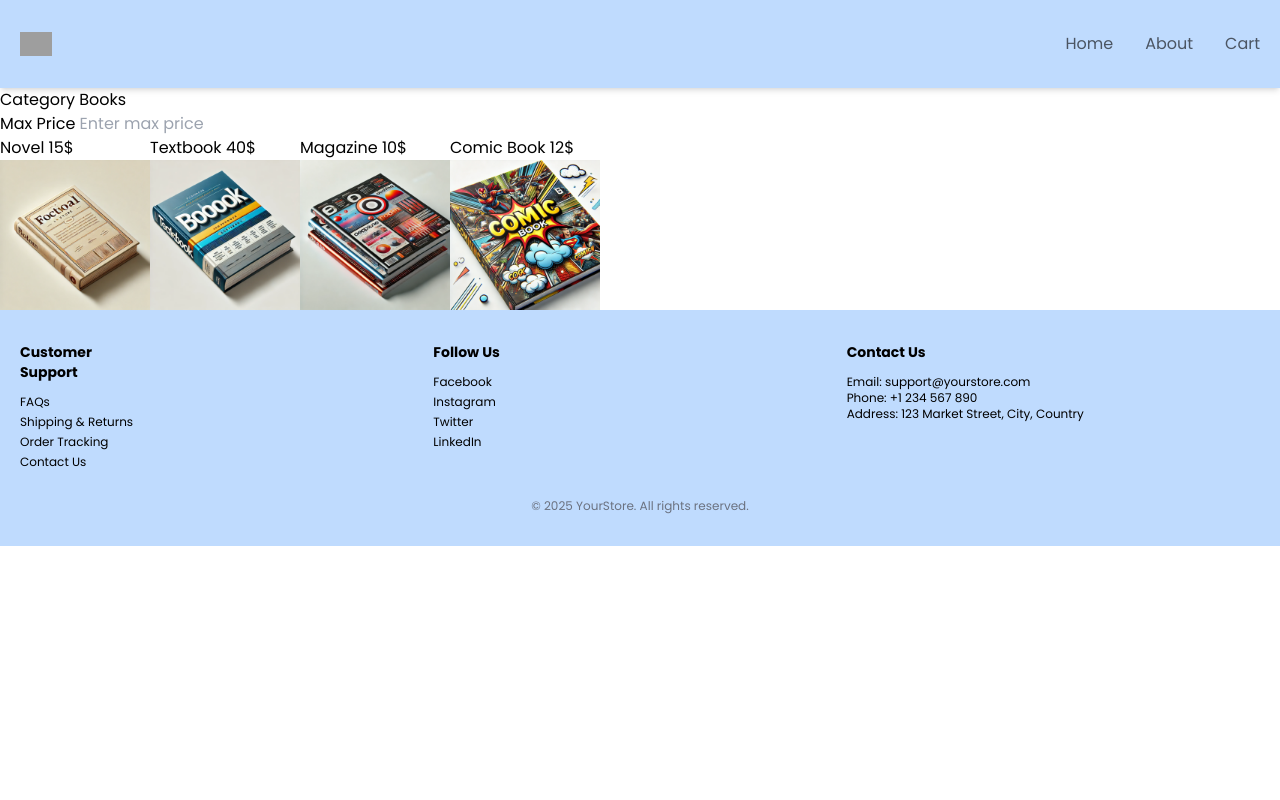
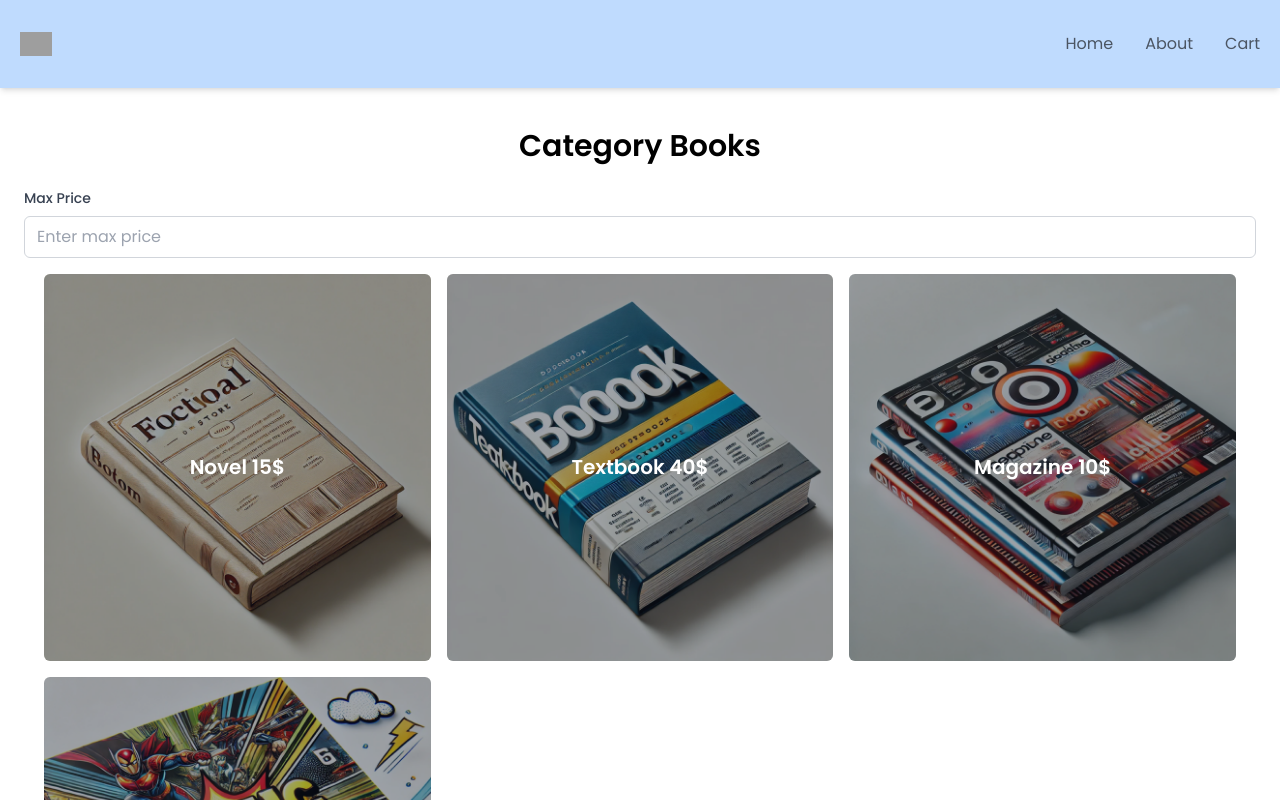
Before and after one commit to Maksym82/tailwind-and-css-modules, a React (Vite) app: page /category/Books in a window 1280 px wide. Shown: the top 800 px of the page. Built offline with nearby package versions, Linux system fonts and the light colour scheme; grey boxes are pictures that could not be loaded.

Commit message:
Update styles Category and Home

```diff
--- a/src/pages/Category.jsx
+++ b/src/pages/Category.jsx
@@ -21,11 +21,12 @@
   }
 
   return (
-    <div>
-      <h1>Category {categoryId}</h1>
-      <div>
-        <label htmlFor="maxPrice">Max Price </label>
+    <div className="px-6 py-10">
+      <h1 className="mb-6 text-3xl font-semibold text-center">Category {categoryId}</h1>
+      <div className="mb-4">
+        <label className="block mb-2 text-sm font-medium text-gray-700" htmlFor="maxPrice">Max Price </label>
         <input
+          className="block w-full px-3 py-2 placeholder-gray-400 border border-gray-300 rounded-md focus:outline-none focus:ring-blue-500 focus:border-blue-500"
           type="number"
           id="maxPrice"
           placeholder="Enter max price"
@@ -33,12 +34,13 @@
           onChange={handleChange}
         />
       </div>
-      <ul style={{ display: "flex" }}>
+      <ul className="grid grid-cols-3 gap-4 px-5">
         {currentCategoryArray.map((product) => (
           <li key={product.name}>
-            <Link to={`/product/${product.id}`}>
-              {product.name} {product.price}$
-              <img src={product.img} alt={product.name} style={{ width: "150px" }} />
+            <Link className="relative flex flex-col items-center justify-center group" to={`/product/${product.id}`}>
+              <span className="absolute z-10 text-xl font-semibold text-white transition-all group-hover:text-2xl">{product.name} {product.price}$</span>
+              <img className="rounded-md" src={product.img} alt={product.name} />
+              <div className="absolute inset-0 bg-gray-900 rounded-md opacity-40"></div>
             </Link>
           </li>
         ))}
--- a/src/pages/Home.jsx
+++ b/src/pages/Home.jsx
@@ -8,14 +8,14 @@
 
   return (
     <div className="py-10 sm:py-16 md:py-20">
-      <h1 className="mb-8 text-2xl font-semibold text-center text-primary">Categories</h1>
+      <h1 className="mb-8 text-2xl font-semibold text-center text-slade-900">Categories</h1>
       <ul className="grid grid-cols-3 gap-4 px-5">
         {categories.map((category) => (
           <li key={category.id}>
             <Link className="relative flex flex-col items-center justify-center group" to={`/category/${category.name}`}>
-              <span className="absolute z-10 text-xl font-semibold text-white transition-all group-hover:text-pink-950 group-hover:text-2xl animate-wiggle">{category.name}</span>
+              <span className="absolute z-10 text-xl font-semibold text-white transition-all group-hover:text-pink-950 group-hover:text-2xl">{category.name}</span>
               <img className="rounded-md" src={category.img} alt={category.name} />
-              <div className="absolute inset-0 rounded-md bg-gray-950 opacity-40 bg-custom-gradient"></div>
+              <div className="absolute inset-0 bg-gray-900 rounded-md opacity-40"></div>
             </Link>
           </li>
         ))}
```
